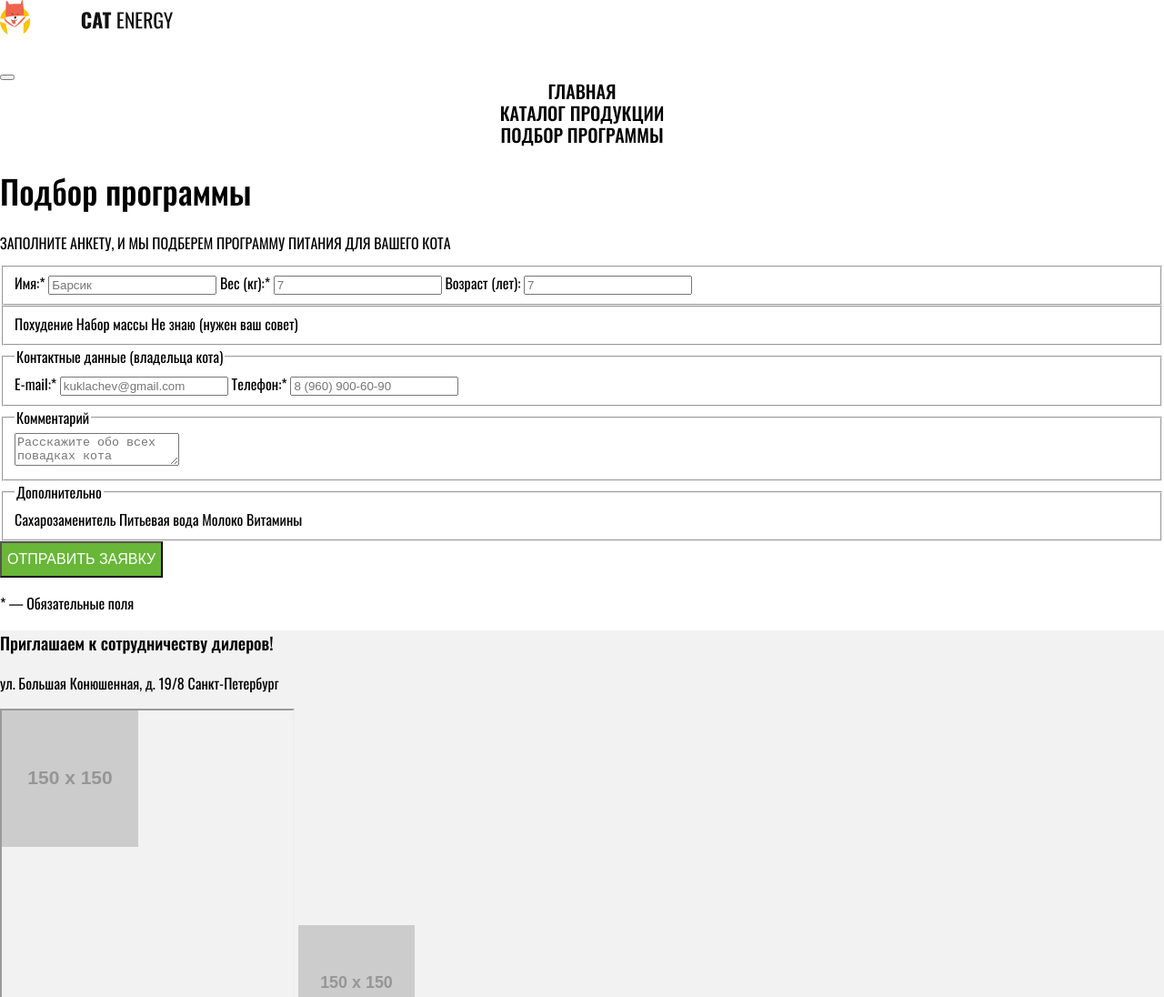
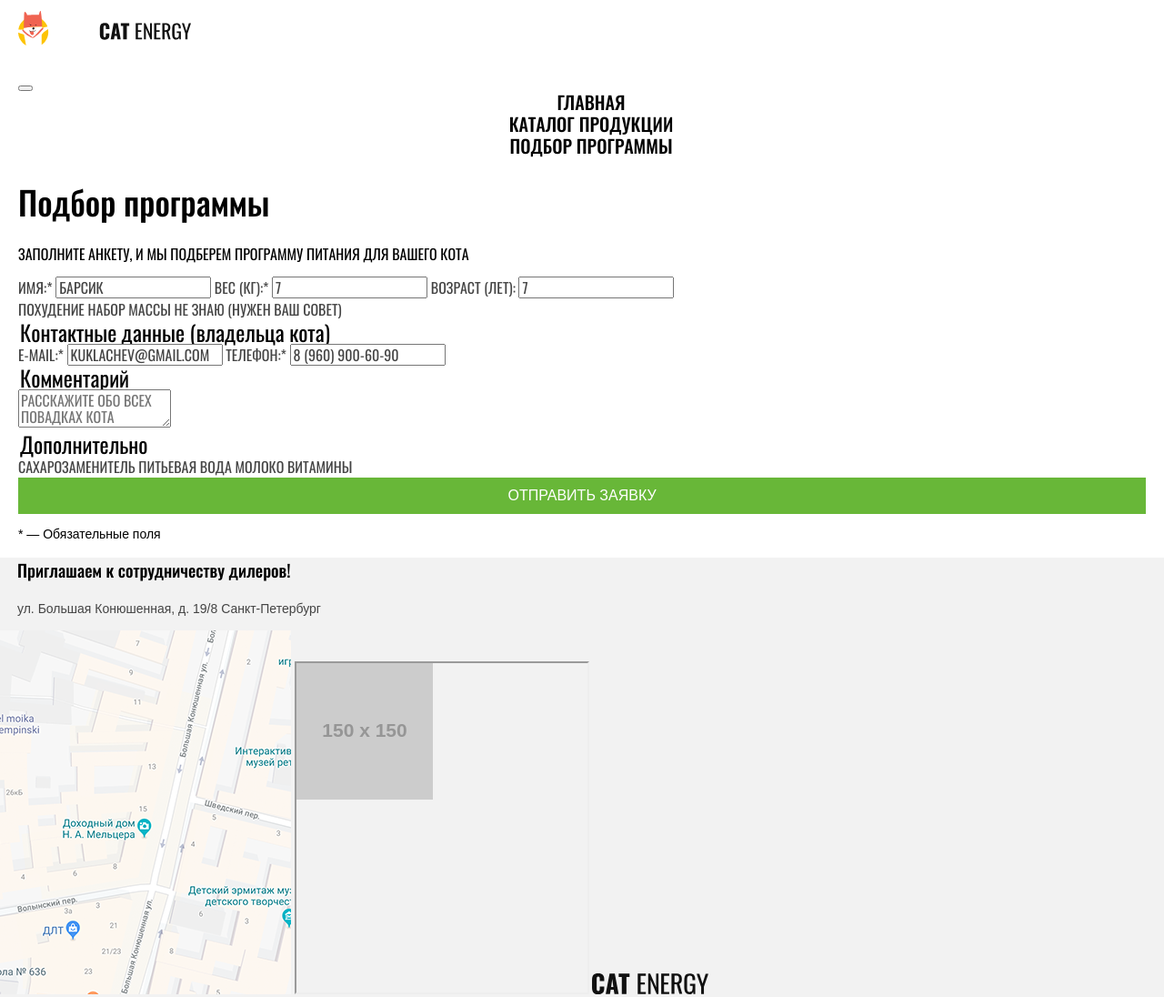
Before and after one commit to hecathe/1328477-cat-energy-20, a website: page source/form.html in a window 1280 px wide. Shown: the top 1096 px of the page at 91% size. Drawn offline with nearby package versions, Linux system fonts and the light colour scheme; files that its build step writes are made by us from their sources; placeholder pictures from the web are drawn by us.

Commit message:
Продолжаем вёрстку

```diff
--- a/source/form.html
+++ b/source/form.html
@@ -34,60 +34,60 @@
         <h2 class="program-filter__title title">Подбор программы</h2>
         <p class="program-filter__text">Заполните анкету, и мы подберем программу питания для вашего кота</p>
         <form class="program-filter__form form" action="https://echo.htmlacademy.ru/" method="get">
-          <fieldset class="form__questionary">
+          <fieldset class="form__fieldset form__fieldset--questionary">
             <legend class="visually-hidden">Укажите данные</legend>
-            <label>Имя:*
-              <input class="form__name-field" type="text" name="name" placeholder="Барсик">
+            <label class="form__label">Имя:*
+              <input class="form__input form__input--name-field" type="text" name="name" placeholder="Барсик">
             </label>
-            <label>Вес (кг):*
-              <input class="form__weight-field" type="number" name="weight" placeholder="7">
+            <label class="form__label">Вес (кг):*
+              <input class="form__input form__input--weight-field" type="number" name="weight" placeholder="7">
             </label>
-            <label>Возраст (лет):
-              <input class="form__age-field" type="number" name="age" placeholder="7">
+            <label class="form__label">Возраст (лет):
+              <input class="form__input form__input--age-field" type="number" name="age" placeholder="7">
             </label>
           </fieldset>
 
-          <fieldset class="form__program">
+          <fieldset class="form__fieldset form__fieldset--program">
             <legend class="visually-hidden">Программа</legend>
-            <label>
-              <input class="visually-hidden form__input-radio" type="radio" name="program" value="slim" checked>Похудение
+            <label class="form__label">
+              <input class="visually-hidden form__input form__input--radio" type="radio" name="program" value="slim" checked>Похудение
             </label>
-            <label>
-              <input class="visually-hidden form__input-radio" type="radio" name="program" value="weight">Набор массы
+            <label class="form__label">
+              <input class="visually-hidden form__input form__input--radio" type="radio" name="program" value="weight">Набор массы
             </label>
-            <label>
-              <input class="visually-hidden form__input-radio" type="radio" name="program" value="get-advice">Не знаю (нужен ваш совет)
+            <label class="form__label">
+              <input class="visually-hidden form__input form__input--radio" type="radio" name="program" value="get-advice">Не знаю (нужен ваш совет)
             </label>
           </fieldset>
 
-          <fieldset class="form__contacts">
+          <fieldset class="form__fieldset form__fieldset--contacts">
             <legend class="form__subtitle">Контактные данные (владельца кота)</legend>
-            <label>E-mail:*
-              <input class="form__email-field" type="email" name="email" placeholder="kuklachev@gmail.com">
+            <label class="form__label">E-mail:*
+              <input class="form__input form__input--email-field" type="email" name="email" placeholder="kuklachev@gmail.com">
             </label>
-            <label>Телефон:*
-              <input class="form__tel-field" type="tel" name="tel" placeholder="8 (960) 900-60-90">
+            <label class="form__label">Телефон:*
+              <input class="form__input form__input--tel-field" type="tel" name="tel" placeholder="8 (960) 900-60-90">
             </label>
           </fieldset>
 
-          <fieldset class="form__comment">
+          <fieldset class="form__fieldset form__fieldset--comment">
             <legend class="form__subtitle">Комментарий</legend>
             <textarea class="form__comment-field" name="text" placeholder="Расскажите обо всех повaдках кота"></textarea>
           </fieldset>
 
-          <fieldset class="form__additional">
+          <fieldset class="form__fieldset form__fieldset--additional">
             <legend class="form__subtitle">Дополнительно</legend>
-            <label>
-              <input class="visually-hidden form__input-checkbox" type="checkbox" name="sweetener" value="1" checked>Сахарозаменитель
+            <label class="form__label">
+              <input class="visually-hidden form__input form__input--checkbox" type="checkbox" name="sweetener" value="1" checked>Сахарозаменитель
             </label>
-            <label>
-              <input class="visually-hidden form__input-checkbox" type="checkbox" name="water" value="1">Питьевая вода
+            <label class="form__label">
+              <input class="visually-hidden form__input form__input--checkbox" type="checkbox" name="water" value="1">Питьевая вода
             </label>
-            <label>
-              <input class="visually-hidden form__input-checkbox" type="checkbox" name="milk" value="1">Молоко
+            <label class="form__label">
+              <input class="visually-hidden form__input form__input--checkbox" type="checkbox" name="milk" value="1">Молоко
             </label>
-            <label>
-              <input class="visually-hidden form__input-checkbox" type="checkbox" name="vitamins" value="1">Витамины
+            <label class="form__label">
+              <input class="visually-hidden form__input form__input--checkbox" type="checkbox" name="vitamins" value="1">Витамины
             </label>
               </li>
             </ul>
@@ -99,13 +99,14 @@
     </main>
 
     <footer class="footer">
-      <section class="address">
+      <section class="address address--background">
         <h3 class="address__title">Приглашаем к сотрудничеству дилеров!</h3>
         <p class="address__text">ул. Большая Конюшенная, д. 19/8 Санкт-Петербург</p>
       </section>
+      <img src="img/bg-map-mobile@1x.png" width="320" height="400" alt="Карта">
       <iframe class="footer__map" src="https://via.placeholder.com/150x150" width="320" height="362" title="Офис компании по адресу ул. Большая Конюшенная 19/8, Санкт-Петербург"></iframe>
       <a class="footer__logo" href="index.html">
-        <img src="https://via.placeholder.com/150x150" width="128" height="24" alt="Интернет-магазин фитнес питания для котов «Cat Energy»">
+        <img src="img/logo-footer.svg" width="128" height="24" alt="Интернет-магазин фитнес питания для котов «Cat Energy»">
       </a>
 
       <div class="footer__social social">
--- /dev/null
+++ b/source/less/addition.less
@@ -0,0 +1,34 @@
+.additional {
+  margin-right: 20px;
+  margin-left: 20px;
+}
+
+.additional__title {
+  font-size: 24px;
+  line-height: 24px;
+}
+
+.additional__list {
+  list-style: none;
+  padding: 0;
+  margin: 0;
+}
+
+.additional__subtitle {
+  font-size: 16px;
+  line-height: 16px;
+  text-transform: uppercase;
+  color: @color-darkgrey2;
+}
+
+.additional__price-list {
+  display: flex;
+  justify-content: space-between;
+  padding: 0;
+  margin: 0;
+  font-family: "Arial", sans-serif;
+  font-size: 14px;
+  line-height: 14px;
+  list-style: none;
+  color: @color-darkgrey;
+}
--- /dev/null
+++ b/source/less/address.less
@@ -0,0 +1,23 @@
+.address {
+  padding-right: 19px;
+  padding-left: 19px;
+  background-color: @color-white;
+}
+
+.advantages__title {
+  font-size: 16px;
+  line-height: 18px;
+  text-transform: uppercase;
+  color: @color-black2;
+}
+
+.address__text {
+  font-family: "Arial", sans-serif;
+  font-size: 14px;
+  line-height: 20px;
+  color: @color-darkgrey;
+}
+
+.address--background {
+  background-color: transparent;
+}
--- /dev/null
+++ b/source/less/example.less
@@ -0,0 +1,47 @@
+.example {
+  background-color: @color-bggrey;
+}
+
+.example__title {
+  font-size: 36px;
+  line-height: 40px;
+  margin-right: 21px;
+  margin-left: 20px;
+}
+
+.example__text {
+  font-family: "Arial", sans-serif;
+  font-size: 14px;
+  line-height: 18px;
+  color: @color-darkgrey;
+  margin-right: 21px;
+  margin-left: 20px;
+}
+
+.results {
+  margin-right: 21px;
+  margin-left: 20px;
+}
+
+.results__item {
+  border: 1px solid @color-specialgrey;
+  border-radius: 5px;
+}
+
+.results__how-much {
+  font-size: 24px;
+  line-height: 24px;
+}
+
+.results__desc {
+  font-family: "Arial", sans-serif;
+  font-size: 12px;
+  line-height: 12px;
+  color: @color-darkgrey;
+}
+
+.example__total-cost {
+  font-size: 14px;
+  line-height: 20px;
+  text-transform: uppercase;
+}
--- /dev/null
+++ b/source/less/fonts.less
@@ -0,0 +1,19 @@
+@font-face {
+  font-family: "Oswald";
+  font-weight: normal;
+  font-style: normal;
+  font-display: swap;
+  src:
+    url("../fonts/oswaldregular.woff2") format("woff2"),
+    url("../fonts/oswaldregular.woff") format("woff");
+}
+
+@font-face {
+  font-family: "Oswald";
+  font-weight: bold;
+  font-style: normal;
+  font-display: swap;
+  src:
+    url("../fonts/oswaldmedium.woff2") format("woff2"),
+    url("../fonts/oswaldmedium.woff") format("woff");
+}
--- /dev/null
+++ b/source/less/form.less
@@ -0,0 +1,41 @@
+.form__label,
+.form__input,
+.form__comment-field {
+  font-family: inherit;
+  font-size: 16px;
+  line-height: 18px;
+  text-transform: uppercase;
+  color: @color-darkgrey;
+}
+
+/*.form__input::-moz-placeholder {
+  color: @color-darkgrey;
+}*/
+
+.form__input::placeholder {
+  color: @color-darkgrey;
+}
+
+.form__fieldset {
+  padding: 0;
+  margin: 0;
+  border: none;
+}
+
+.form__subtitle {
+  font-size: 24px;
+  line-height: 26px;
+}
+
+.form__program .form__label {
+  color: @color-darkgrey2;
+}
+
+.form__additional .form__label {
+  color: @color-black;
+}
+
+.form__btn {
+  width: 100%;
+  border: none;
+}
--- /dev/null
+++ b/source/less/gift.less
@@ -0,0 +1,15 @@
+.gift {
+  position: relative;
+  margin-top: 57px;
+  margin-right: 20px;
+  margin-left: 20px;
+}
+
+.gift__text {
+  position: absolute;
+  top: 0;
+  font-family: "Arial", sans-serif;
+  font-size: 16px;
+  line-height: 20px;
+  color: @color-white;
+}
--- /dev/null
+++ b/source/less/global.less
@@ -0,0 +1,41 @@
+.body {
+  min-height: 100%;
+  margin: 0;
+  font-family: "Oswald", "Arial", sans-serif;
+  color: @color-black;
+}
+
+img {
+  max-width: 100%;
+  height: auto;
+}
+
+.visually-hidden {
+  position: absolute;
+  width: 1px;
+  height: 1px;
+  margin: -1px;
+  border: 0;
+  padding: 0;
+  white-space: nowrap;
+  clip-path: inset(100%);
+  clip: rect(0 0 0 0);
+  overflow: hidden;
+}
+
+.title {
+  font-size: 36px;
+  line-height: 36px;
+}
+
+.button {
+  display: flex;
+  justify-content: center;
+  align-items: center;
+  height: 40px;
+  font-size: 16px;
+  text-decoration: none;
+  text-transform: uppercase;
+  color: @color-white;
+  background-color: @color-lightgreen;
+}
--- a/source/less/header.less
+++ b/source/less/header.less
@@ -1,6 +1,8 @@
 .header {
   display: flex;
   flex-direction: column;
+  padding-top: 12px;
+  padding-left: 20px;
 }
 
 .header__logo {
--- a/source/less/program-filter.less
+++ b/source/less/program-filter.less
@@ -1,5 +1,16 @@
+.program-filter {
+  margin-right: 20px;
+  margin-left: 20px;
+}
+
 .program-filter__text {
   font-style: 14px;
   line-height: 18px;
   text-transform: uppercase;
 }
+
+.program-filter__small {
+  font-family: "Arial", sans-serif;
+  font-size: 14px;
+  line-height: 16px;
+}
--- /dev/null
+++ b/source/less/slider.less
@@ -0,0 +1,14 @@
+.slider__list {
+  list-style: none;
+  margin: 0;
+  padding: 0;
+}
+
+.slider__btn {
+  font-family: inherit;
+  font-size: 16px;
+  line-height: 20px;
+  text-transform: uppercase;
+  background: none;
+  border: none;
+}
--- a/source/less/style.less
+++ b/source/less/style.less
@@ -1,73 +1,19 @@
-@font-face {
-  font-family: "Oswald";
-  font-weight: normal;
-  font-style: normal;
-  font-display: swap;
-  src:
-    url("../fonts/oswaldregular.woff2") format("woff2"),
-    url("../fonts/oswaldregular.woff") format("woff");
-}
-
-@font-face {
-  font-family: "Oswald";
-  font-weight: bold;
-  font-style: normal;
-  font-display: swap;
-  src:
-    url("../fonts/oswaldmedium.woff2") format("woff2"),
-    url("../fonts/oswaldmedium.woff") format("woff");
-}
-
-.body {
-  min-height: 100%;
-  margin: 0;
-  font-family: "Oswald", "Arial", sans-serif;
-  color: @color-black;
-}
-
-img {
-  max-width: 100%;
-  height: auto;
-}
-
-.visually-hidden {
-  position: absolute;
-  width: 1px;
-  height: 1px;
-  margin: -1px;
-  border: 0;
-  padding: 0;
-  white-space: nowrap;
-  clip-path: inset(100%);
-  clip: rect(0 0 0 0);
-  overflow: hidden;
-}
-
-.title {
-  font-size: 36px;
-  line-height: 36px;
-}
-
-.button {
-  display: flex;
-  justify-content: center;
-  align-items: center;
-  height: 40px;
-  font-size: 16px;
-  text-decoration: none;
-  text-transform: uppercase;
-  color: @color-white;
-  background-color: @color-lightgreen;
-}
-
-@import "../less/variables.less";
-@import "../less/header.less";
-@import "../less/nav-list.less";
-@import "../less/preview.less";
-@import "programs.less";
-@import "../less/advantages.less";
-@import "../less/footer.less";
-@import "../less/social-list.less";
-@import "../less/copyright.less";
-@import "../less/catalog.less";
-@import "../less/program-filter.less";
+@import "./fonts.less";
+@import "./variables.less";
+@import "./global.less";
+@import "./header.less";
+@import "./nav-list.less";
+@import "./preview.less";
+@import "./programs.less";
+@import "./advantages.less";
+@import "./example.less";
+@import "./slider.less";
+@import "./footer.less";
+@import "./address.less";
+@import "./social-list.less";
+@import "./copyright.less";
+@import "./catalog.less";
+@import "./addition.less";
+@import "./gift.less";
+@import "./form.less";
+@import "./program-filter.less";
--- a/source/less/variables.less
+++ b/source/less/variables.less
@@ -1,7 +1,9 @@
 @color-black: #000000;
 @color-black2: #111111;
+@color-darkgrey2: #222222;
 @color-darkgrey: #444444;
-@color-darkgrey2: #222222;
+@color-specialgrey: #CDCDCD;
+@color-bggrey: #EAEAEA;
 @color-grey: #F2F2F2;
 @color-white: #ffffff;
 @color-lime: #63A73A;
```
Also changed, not shown: source/catalog.html (+4 -2 lines), source/index.html (+3 -2 lines).
